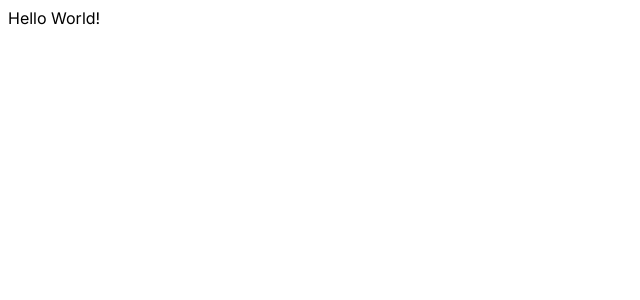
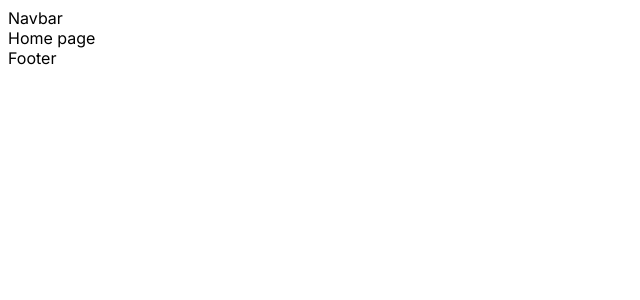
Before and after one commit to avanisindhav/nextjs-14-practical, a Next.js app: page / in a window 1280 px wide. Shown: the top 300 px of the page, without its empty margins (0-640 px from the left). Built offline with nearby package versions, Linux system fonts and the light colour scheme.

Commit message:
all routes set up

```diff
--- a/src/app/layout.js
+++ b/src/app/layout.js
@@ -1,17 +1,23 @@
-import { Inter } from 'next/font/google'
-import './globals.css'
+import { Inter } from "next/font/google";
+import "./globals.css";
+import Navbar from "@/components/navbar/Navbar";
+import Footer from "@/components/footer/Footer";
 
-const inter = Inter({ subsets: ['latin'] })
+const inter = Inter({ subsets: ["latin"] });
 
 export const metadata = {
-  title: 'Next App',
-  description: 'Next.js app',
-}
+  title: "Next App",
+  description: "Next.js app",
+};
 
 export default function RootLayout({ children }) {
   return (
     <html lang="en">
-      <body className={inter.className}>{children}</body>
+      <body className={inter.className}>
+        <Navbar />
+        {children}
+        <Footer />
+      </body>
     </html>
-  )
+  );
 }
--- a/src/app/page.jsx
+++ b/src/app/page.jsx
@@ -1,5 +1,5 @@
 const Home = () => {
-  return <div>Hello World!</div>;
+  return <div>Home page</div>;
 };
 
 export default Home;
--- /dev/null
+++ b/src/components/footer/Footer.jsx
@@ -0,0 +1,7 @@
+import React from "react";
+
+function Footer() {
+  return <div>Footer</div>;
+}
+
+export default Footer;
--- /dev/null
+++ b/src/components/navbar/Navbar.jsx
@@ -0,0 +1,7 @@
+import React from "react";
+
+function Navbar() {
+  return <div>Navbar</div>;
+}
+
+export default Navbar;
```
Also changed, not shown: src/app/(auth)/login/page.jsx (added, +9 -0 lines), src/app/about/page.jsx (added, +9 -0 lines), src/app/admin/page.jsx (added, +9 -0 lines), src/app/blog/[slug]/page.jsx (added, +9 -0 lines), src/app/blog/page.jsx (added, +9 -0 lines), src/app/contact/page.jsx (added, +9 -0 lines).
